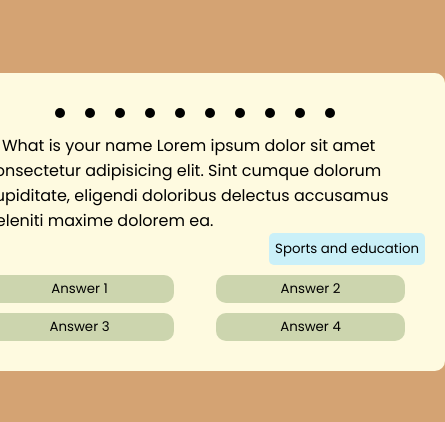
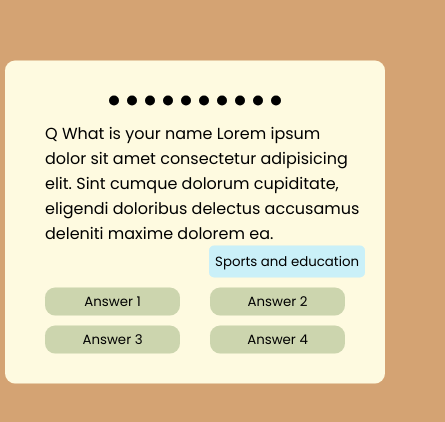
Before and after one commit to nikhil-ns/quiz-app, a plain HTML site: page index.html in a window 390 px wide. Shown: the part 116-538 px from the top of the page, 445 px wide, since content can reach past the window. Drawn offline with Linux system fonts and the light colour scheme; no server answers.

Commit message:
mobile user

```diff
--- a/style.css
+++ b/style.css
@@ -26,6 +26,11 @@ body{
     flex-direction: column;
     padding: 20px;
 }
+@media screen and (max-width: 680px) {
+    .container{
+        width: 380px;
+    }
+  }
 
 .page-btns{
     display: flex;
```
